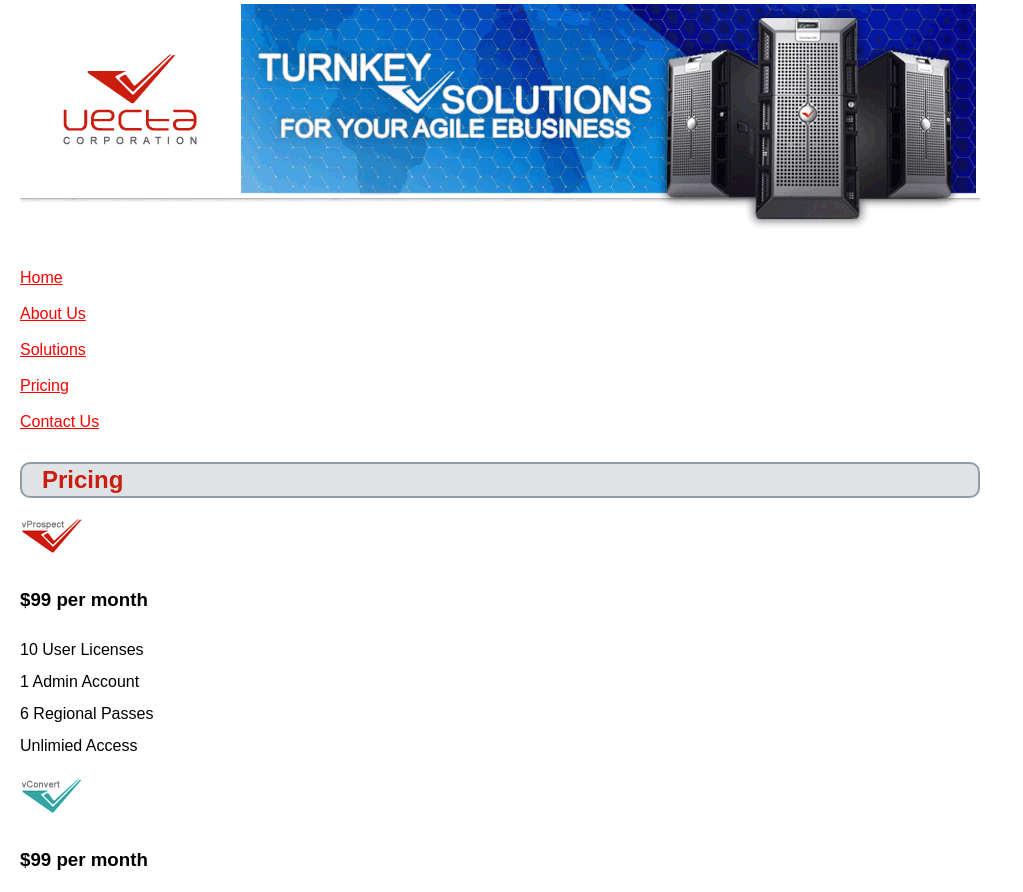
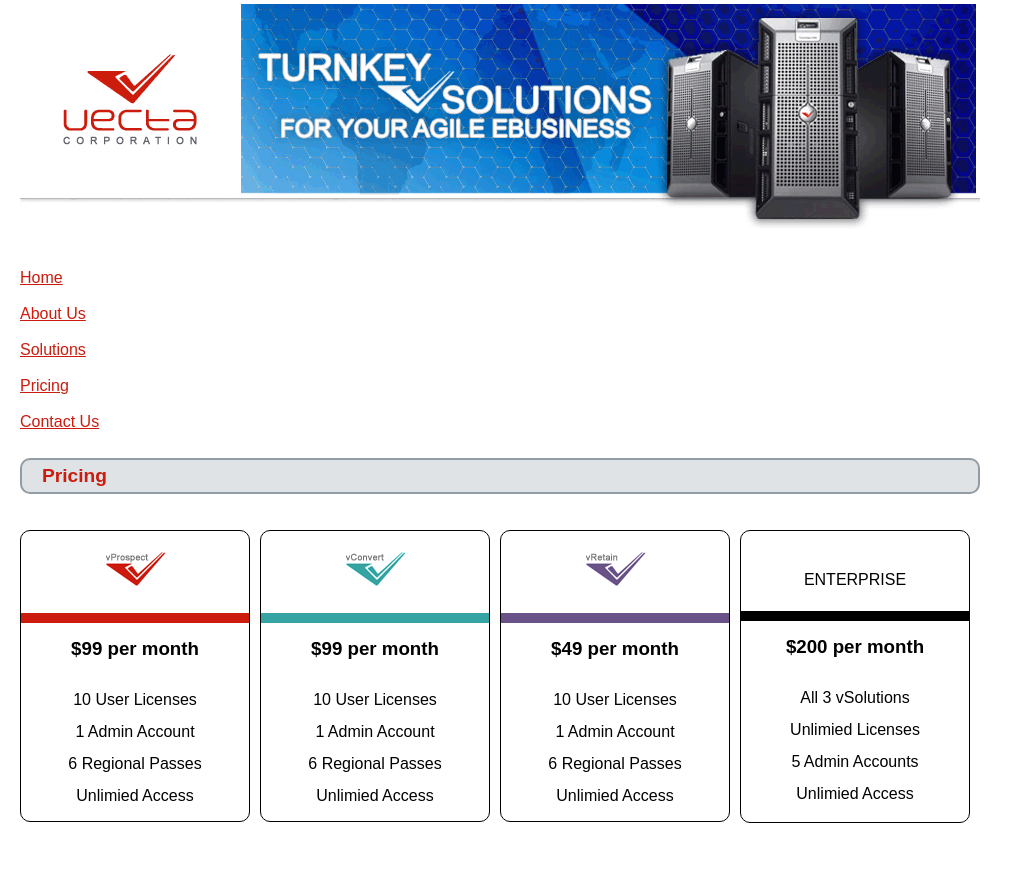
Before and after one commit to sanchitakanade/Assignment3_web_development_frameworks, a plain HTML site: page part2/vectacorp/pricing.html in a window 1280 px wide. Shown: the top 892 px of the page, without its empty margins (0-1023 px from the left). After the commit the page ends 843 px from the top, so only its background shows below. Drawn offline with Linux system fonts and the light colour scheme.

Commit message:
Updated all files
Completed Assignment 3

```diff
--- a/part2/vectacorp/pricing.html
+++ b/part2/vectacorp/pricing.html
@@ -1,3 +1,9 @@
+<!-- Name: Sanchita Kanade
+	 Instructor Name: Zak Ruvalcaba
+	 Class: CS648.01 Modern Web Development Frameworks Fall 2019
+	 File: pricing.html (part2)
+	 Assignment No.: 3
+-->
 <!doctype html>
 <html lang="en">
 <head>
@@ -16,31 +22,45 @@
     <li><a href="contactus.html">Contact Us</a></li>
 </ul>
 <h2>Pricing</h2>
+
 <section class="pricing">
+    <!-- added span elements for creating a divider strip above price title in each div element-->
+    <div>
         <img src="images/logo_vprospect.gif" width="63" height="36" alt="vProspect 2.0">
+        <span id="divider1"></span>
         <h3>$99 per month</h3>
         <p>10 User Licenses<br>
         1 Admin Account<br>
         6 Regional Passes<br>
         Unlimied Access</p>
+    </div>
+    <div>
         <img src="images/logo_vconvert.gif" width="63" height="36" alt="vConvert 2.0">
+        <span id="divider2"></span>
         <h3>$99 per month</h3>
         <p>10 User Licenses<br>
         1 Admin Account<br>
         6 Regional Passes<br>
         Unlimied Access</p>
+    </div>
+    <div>
         <img src="images/logo_vretain.gif" width="63" height="36" alt="vRetain 1.0">
+        <span id="divider3"></span>
         <h3>$49 per month</h3>
         <p>10 User Licenses<br>
         1 Admin Account<br>
         6 Regional Passes<br>
         Unlimied Access</p>
+    </div>
+    <div>
         ENTERPRISE
+        <span id="divider4"></span>
         <h3>$200 per month</h3>
         <p>All 3 vSolutions<br>
         Unlimied Licenses<br>
         5 Admin Accounts<br>
         Unlimied Access</p>
+    </div>
 </section>
 </body>
 </html>
--- a/styles/VectaCorp_part2.css
+++ b/styles/VectaCorp_part2.css
@@ -1,3 +1,10 @@
+/*  Name: Sanchita Kanade
+	Instructor Name: Zak Ruvalcaba
+	Class: CS648.01 Modern Web Development Frameworks Fall 2019
+	File: VectaCorp_part2.css
+    Assignment No.: 3
+*/
+
 body {
     width:960px;
     margin:0 0 0 20px;
@@ -6,22 +13,92 @@
     line-height: 2em;
 }
 
-body ul:first-of-type      {
+/* style rules for navigation menu */
+ul:first-of-type      {
     list-style-type: none;
     padding: 0;
 }
-body ul:first-of-type li {padding: 0 0 0.25em 0;}
-body ul:first-of-type li a {
-    text-align: center;
-    color:red;
-}
+ul:first-of-type li   { padding: 0 0 0.25em 0;}
+
+/* style rule for submenu in navigation menu on Solutions page */
+ul:first-of-type ul   { margin-left:40px;}
+
+/* style rules for all of the headings on each web page */
 h2 {
     color:#CC1C0D;
     border: 2px solid #929CA4;
     padding-left: 20px;
     background-color: #DFE3E6;
     border-radius:10px;
+    font-size:1.2em;
 }
-a {
-    color:#CC1C0D;
+
+/* style rule for all hyperlinks */
+a {color:#CC1C0D;}
+
+/* style rules for logo images for each solution on the main page and on the Solutions page */
+p img {
+    float:left;
+    margin-right:0.5em;
+    margin-top: 0.5em;
 }
+
+/* style rules for all ul elements in Solutions page that are adjacent to p and
+blockquote elements under client testimonials on main page. */
+blockquote, p + ul   { clear:left;}
+
+/* style rules for images on aboutus page */
+section img[src*='head'] {
+    float:left;
+    margin-right:1em;
+    margin-top:1em;
+    border:2px solid red;
+    border-radius:50px;
+}
+
+/* style rule to remove space between names and designations(under heading 'Management Team')
+ on aboutus page. */
+section p  { margin-top:0;}
+
+/** style rules for Pricing page **/
+
+/* style rules for four divs */
+section.pricing div {
+    float:left;
+    border: 1px solid black;
+    text-align:center;
+    margin: 20px 10px 20px 0;
+    width: 228px;
+    height: 270px;
+    padding-top: 20px;
+    border-radius:10px;
+}
+
+/* style rules for divider strips on the pricing labels*/
+#divider1, #divider2, #divider3, #divider4 {
+    width:228px;
+    height:10px;
+    display:block;
+    margin-top:15px;
+    margin-bottom: 0;
+}
+
+#divider1 {background-color: #CC1C0D;}
+#divider2 {background-color: #37A4A4;}
+#divider3 {background-color: #685288;}
+#divider4 {background-color: #000000;}
+
+/* style rule for pricing text in all divs */
+h3  { margin-top:10px;}
+
+/* style rules for last div with ENTERPRISE heading */
+section.pricing div:last-of-type {
+    padding-top:33px;
+    height:258px;
+}
+
+/** style rule for solution page **/
+#vretain, #vconvert, #vprospect { font-weight: bold;}
+
+/** style rule  for contact us page **/
+address { margin-bottom: 30px;}
```
Also changed, not shown: part1/index.html (+8 -1 lines), part2/vectacorp/aboutus.html (+18 -1 lines), part2/vectacorp/contactus.html (+7 -0 lines), part2/vectacorp/index.html (+10 -0 lines), part2/vectacorp/solutions.html (+14 -1 lines), styles/VectaCorp_part1.css (renamed from styles/VectaCorp.css, +16 -4 lines). Lines whose indentation alone changed are shown as unchanged.
